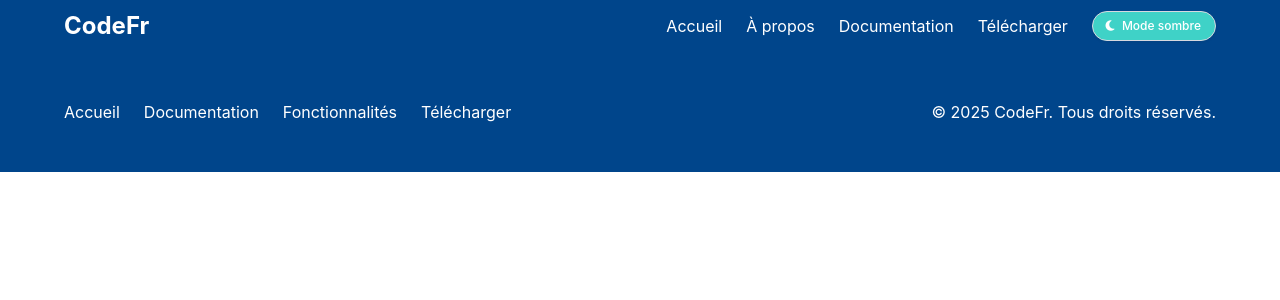
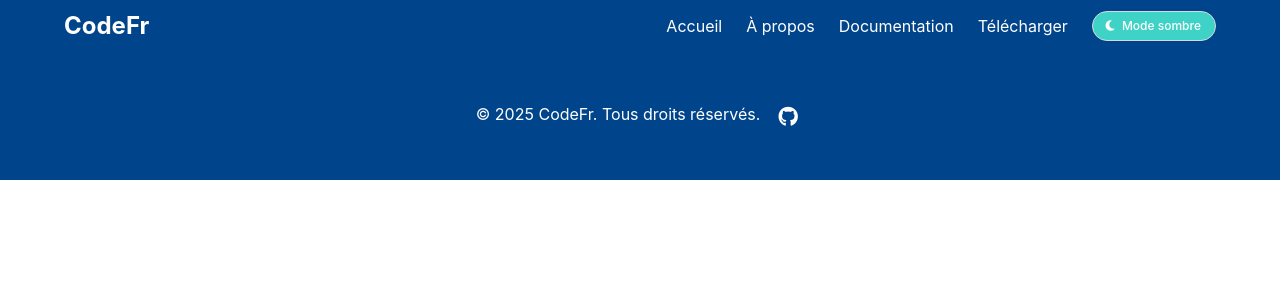
Before and after one commit to nitoua-21/codefr_website, a React (Create React App) app: page /about in a window 1280 px wide. Shown: the top 300 px of the page. Built offline with nearby package versions, Linux system fonts and the light colour scheme.

Commit message:
Improved introduction

```diff
--- a/src/components/About.js
+++ b/src/components/About.js
@@ -31,6 +31,12 @@ const benefits = [
     iconColor: '#99ddff',
     title: 'Développeurs',
     description: `Créez des exercices de programmation en français, compilables et exécutables, pour des supports interactifs destinés aux élèves francophones.`
+  },
+  {
+    iconClass: 'fa-briefcase',
+    iconColor: '#00458b',
+    title: 'Professionnels',
+    description: `Maîtrisez la logique algorithmique et utilisez intuitivement les fonctions avancées d’outils low-code comme Excel, Power BI ou Tableau.`
   }
 ];
 
--- a/src/components/Footer.js
+++ b/src/components/Footer.js
@@ -5,14 +5,13 @@ const Footer = () => {
   return (
     <footer>
       <div className="container footer-content">
-        <div className="footer-links">
-          <Link to="/">Accueil</Link>
-          <Link to="/documentation">Documentation</Link>
-          <a href="#features">Fonctionnalités</a>
-          <a href="#download">Télécharger</a>
-        </div>
-        <div className="copyright">
+        <div className="copyright has-text-centered" style={{ width: '100%' }}>
           &copy; {new Date().getFullYear()} CodeFr. Tous droits réservés.
+          <a href="https://github.com/nitoua-21/CodeFr" target="_blank" rel="noopener noreferrer" style={{ marginLeft: 12, verticalAlign: 'middle', color: '#24292e' }} aria-label="CodeFr sur GitHub">
+            <span className="icon is-medium">
+              <i className="fab fa-github fa-lg" style={{ verticalAlign: 'middle', color: '#fff' }}></i>
+            </span>
+          </a>
         </div>
       </div>
     </footer>
--- a/src/data/documentationData.js
+++ b/src/data/documentationData.js
@@ -5,11 +5,23 @@ export const documentationData = [
     content: [
       {
         type: 'paragraph',
-        content: 'CodeFr est un langage de programmation conçu pour faciliter l\'apprentissage de l\'algorithmique et de la programmation dans les pays francophones. Il permet d\'écrire des algorithmes en utilisant des mots-clés en français, rendant la programmation plus accessible aux débutants francophones.'
+        content: `CodeFR est un langage de programmation éducatif conçu pour rendre l’apprentissage de l’algorithmique et de la programmation plus accessible aux francophones, notamment aux débutants. Il permet d’écrire des programmes en utilisant une syntaxe claire et des mots-clés exclusivement en français, éliminant ainsi l’une des principales barrières d’entrée : la langue anglaise omniprésente dans les langages classiques comme Python, C ou Java.`
       },
       {
         type: 'paragraph',
-        content: 'Ce langage sert de passerelle vers d\'autres langages de programmation en permettant aux apprenants de se concentrer sur la logique plutôt que sur la syntaxe anglaise.'
+        content: `CodeFR s’adresse à tous les apprenants : élèves, étudiants, enseignants, tuteurs, mais aussi professionnels en reconversion ou autodidactes. Il leur permet de se concentrer pleinement sur la logique algorithmique, sans être freinés par une syntaxe étrangère ou complexe.`
+      },
+      {
+        type: 'paragraph',
+        content: `Ce langage pédagogique agit comme une passerelle vers des langages plus techniques, tout en étant suffisamment complet pour développer des algorithmes avancés incluant des boucles, des fonctions, des modules, des structures de données comme les tableaux, et bien plus encore.`
+      },
+      {
+        type: 'paragraph',
+        content: `En outre, CodeFR contribue aussi à l’autonomisation des professionnels. Grâce à sa logique algorithmique claire, il favorise une meilleure compréhension des concepts fondamentaux qui sous-tendent des outils low-code comme Excel, Power BI ou Tableau, leur permettant ainsi d’utiliser ces outils de manière plus efficace, intuitive et indépendante.`
+      },
+      {
+        type: 'paragraph',
+        content: `En résumé, CodeFR vise à démocratiser la programmation en langue française, en rendant les concepts informatiques accessibles, concrets et motivants pour tous.`
       },
       {
         type: 'heading',
```
